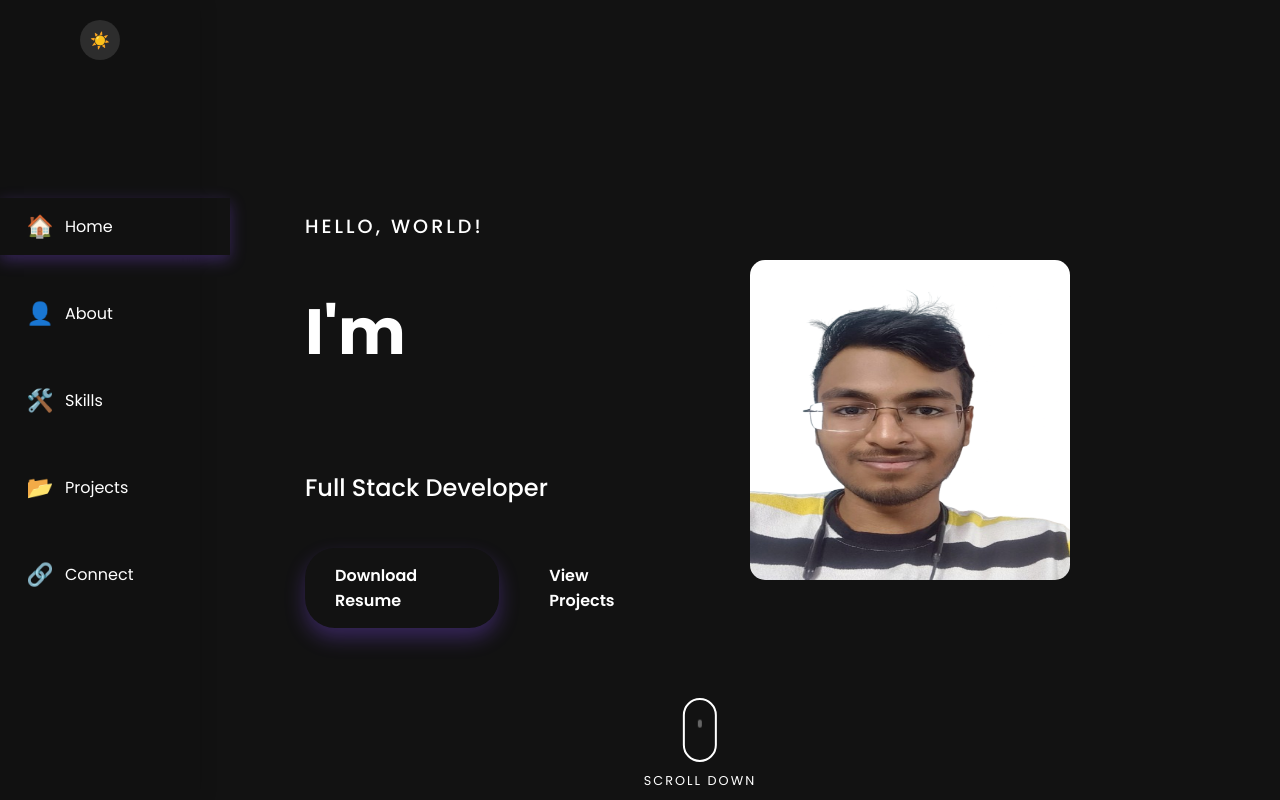
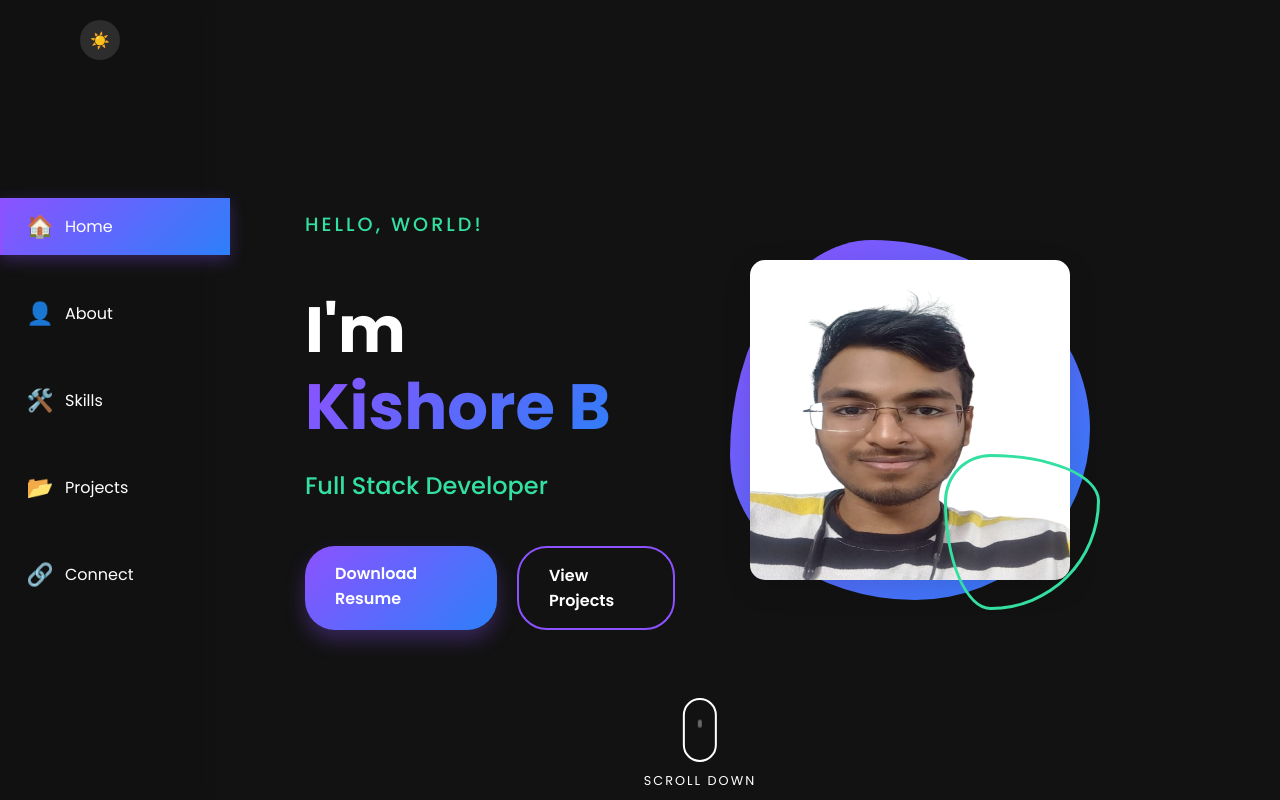
Before and after one commit to Kishore-1803/portfolio, a Next.js app: page / in a window 1280 px wide. Shown: the top 800 px of the page. Built offline with nearby package versions, Linux system fonts and the light colour scheme.

Commit message:
Update globals.css

```diff
--- a/src/app/styles/globals.css
+++ b/src/app/styles/globals.css
@@ -1,9 +1,19 @@
 /* src/styles/globals.css */
+/* Modern Techy Color Scheme */
 :root {
-    --navy-blue: #001f3f;
-    --warm-tan: #d2b48c;
-    --bright-red: #ff4136;
-  }
+  --primary-dark: #121212;
+  --primary-light: #f5f5f7;
+  --accent-teal: #34e0a1;
+  --accent-purple: #8c52ff;
+  --accent-blue: #2d7ff9;
+  --text-light: #ffffff;
+  --text-dark: #121212;
+  --gray-dark: #2d2d2d;
+  --gray-medium: #666666;
+  --gray-light: #e0e0e0;
+  --gradient-primary: linear-gradient(135deg, var(--accent-purple), var(--accent-blue));
+  --box-shadow: 0 8px 30px rgba(0, 0, 0, 0.12);
+}
 
   body {
     margin: 0;
```
